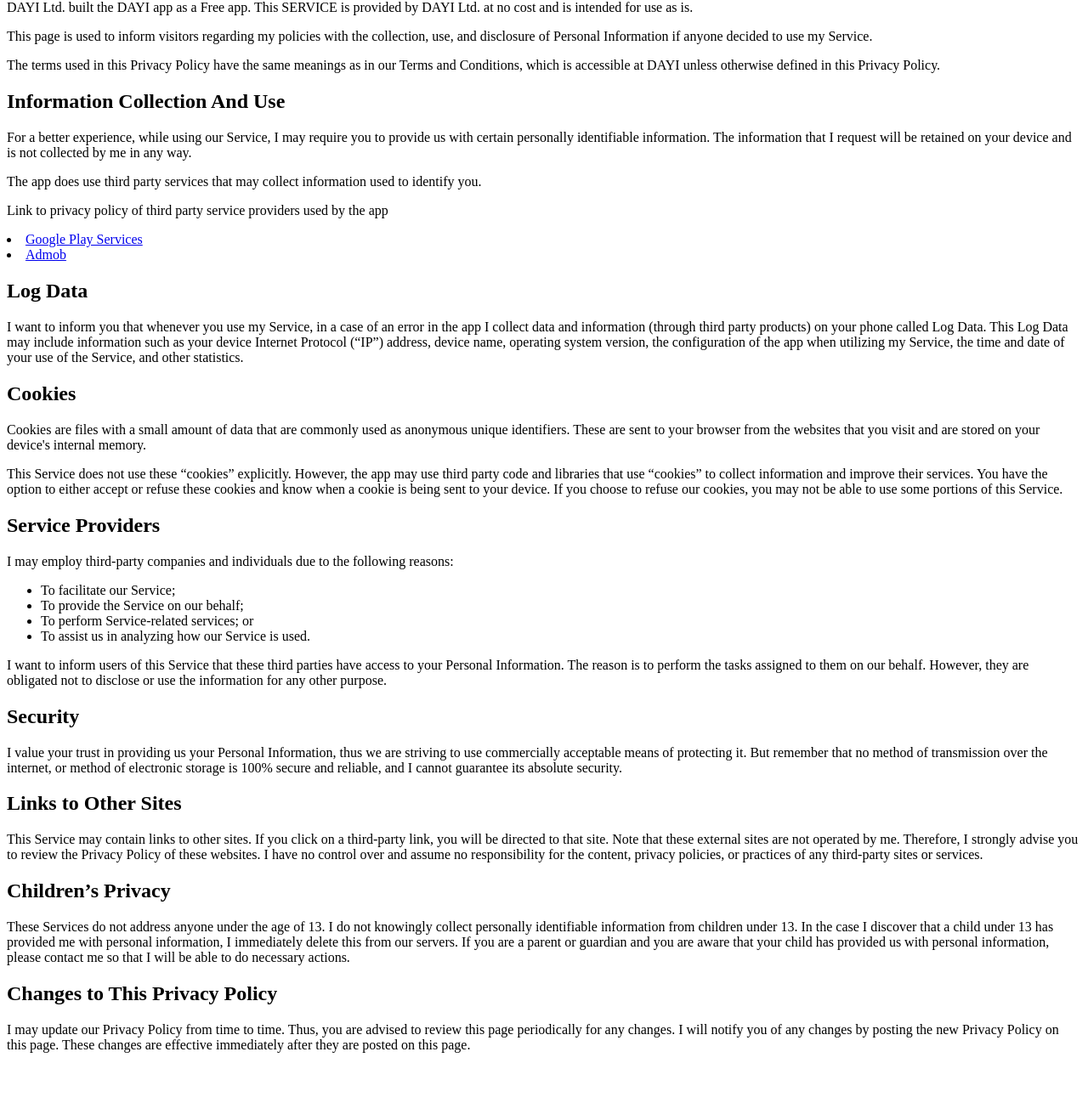
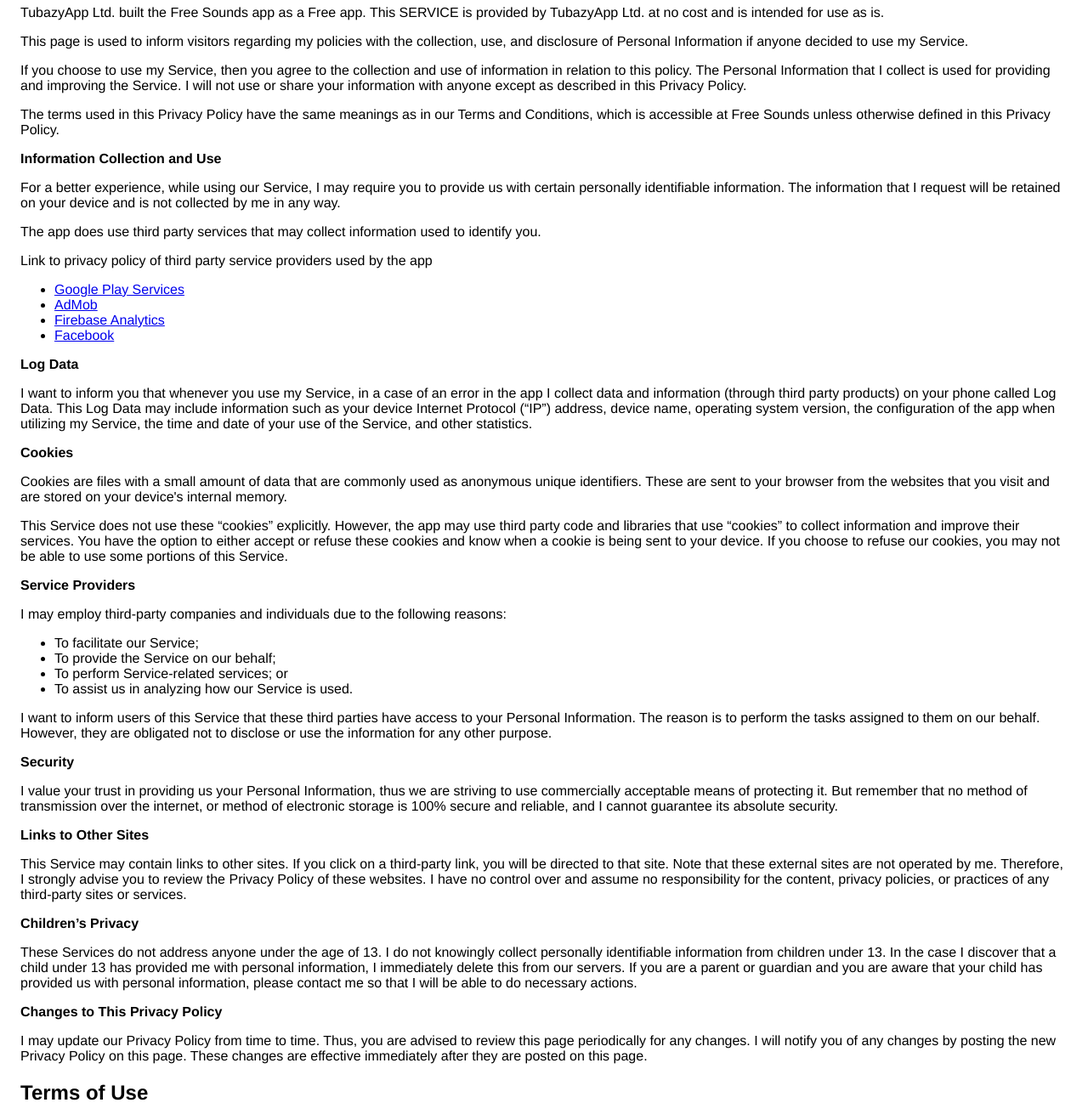
Before and after one commit to legalapps/privacy-policy, a plain HTML site: page index.html in a window 1280 px wide. Shown: the part 66-1377 px from the top of the page at 85% size. Before the commit the page ends 1321 px from the top, so only its background shows below. Drawn offline with Linux system fonts and the light colour scheme.

Commit message:
Update index.html

```diff
--- a/index.html
+++ b/index.html
@@ -1,58 +1,58 @@
-<html>
-  <head>
-    <title>Privacy Policy</title>
-  </head>
-  <body>
-    <h1>Privacy Policy</h1>
+<html><head><meta http-equiv="Content-Type" content="text/html; charset=UTF-8">
 
-    <p>DAYI Ltd. built the DAYI app as a Free app. This SERVICE is provided by DAYI Ltd. at no cost and is intended for use as is.</p>
+      <meta name="viewport" content="width=device-width">
+      <title>Privacy Policy</title>
+      <style> body { font-family: 'Helvetica Neue', Helvetica, Arial, sans-serif; padding:1em; } </style>
+    </head>
+    <body>
+    <h2>Privacy Policy</h2> <p> TubazyApp Ltd. built the Free Sounds app as a Free app. This SERVICE is provided by
+                   TubazyApp Ltd. at no cost and is intended for use as is.
+                  </p> <p>This page is used to inform visitors regarding my policies with the collection, use, and disclosure
+                    of Personal Information if anyone decided to use my Service.
+                  </p> <p>If you choose to use my Service, then you agree to the collection and use of information in
+                    relation to this policy. The Personal Information that I collect is used for providing and improving
+                    the Service. I will not use or share your information with anyone except as described
+                    in this Privacy Policy.
+                  </p> <p>The terms used in this Privacy Policy have the same meanings as in our Terms and Conditions, which is
+                    accessible at Free Sounds unless otherwise defined in this Privacy Policy.
+                  </p> <p><strong>Information Collection and Use</strong></p> <p>For a better experience, while using our Service, I may require you to provide us with certain
+                    personally identifiable information. The information that I request will be retained on your device and is not collected by me in any way.
+                  </p> <p>The app does use third party services that may collect information used to identify you.</p> <div><p>Link to privacy policy of third party service providers used by the app</p> <ul><li><a href="https://www.google.com/policies/privacy/" target="_blank">Google Play Services</a></li><li><a href="https://support.google.com/admob/answer/6128543?hl=en" target="_blank">AdMob</a></li><li><a href="https://firebase.google.com/policies/analytics" target="_blank">Firebase Analytics</a></li><li><a href="https://www.facebook.com/about/privacy" target="_blank">Facebook</a></li><!----><!----><!----><!----><!----></ul></div> <p><strong>Log Data</strong></p> <p> I want to inform you that whenever you use my Service, in a case of
+                    an error in the app I collect data and information (through third party products) on your phone
+                    called Log Data. This Log Data may include information such as your device Internet Protocol (“IP”) address,
+                    device name, operating system version, the configuration of the app when utilizing my Service,
+                    the time and date of your use of the Service, and other statistics.
+                  </p> <p><strong>Cookies</strong></p> <p>Cookies are files with a small amount of data that are commonly used as anonymous unique identifiers.
+                    These are sent to your browser from the websites that you visit and are stored on your device's internal
+                    memory.
+                  </p> <p>This Service does not use these “cookies” explicitly. However, the app may use third party code and
+                    libraries that use “cookies” to collect information and improve their services. You have the option to
+                    either accept or refuse these cookies and know when a cookie is being sent to your device. If you choose
+                    to refuse our cookies, you may not be able to use some portions of this Service.
+                  </p> <p><strong>Service Providers</strong></p> <p> I may employ third-party companies and individuals due to the following reasons:</p> <ul><li>To facilitate our Service;</li> <li>To provide the Service on our behalf;</li> <li>To perform Service-related services; or</li> <li>To assist us in analyzing how our Service is used.</li></ul> <p> I want to inform users of this Service that these third parties have access to
+                    your Personal Information. The reason is to perform the tasks assigned to them on our behalf. However,
+                    they are obligated not to disclose or use the information for any other purpose.
+                  </p> <p><strong>Security</strong></p> <p> I value your trust in providing us your Personal Information, thus we are striving
+                    to use commercially acceptable means of protecting it. But remember that no method of transmission over
+                    the internet, or method of electronic storage is 100% secure and reliable, and I cannot guarantee
+                    its absolute security.
+                  </p> <p><strong>Links to Other Sites</strong></p> <p>This Service may contain links to other sites. If you click on a third-party link, you will be directed
+                    to that site. Note that these external sites are not operated by me. Therefore, I strongly
+                    advise you to review the Privacy Policy of these websites. I have no control over
+                    and assume no responsibility for the content, privacy policies, or practices of any third-party sites
+                    or services.
+                  </p> <p><strong>Children’s Privacy</strong></p> <p>These Services do not address anyone under the age of 13. I do not knowingly collect
+                    personally identifiable information from children under 13. In the case I discover that a child
+                    under 13 has provided me with personal information, I immediately delete this from
+                    our servers. If you are a parent or guardian and you are aware that your child has provided us with personal
+                    information, please contact me so that I will be able to do necessary actions.
+                  </p> <p><strong>Changes to This Privacy Policy</strong></p> <p> I may update our Privacy Policy from time to time. Thus, you are advised to review
+                    this page periodically for any changes. I will notify you of any changes by posting
+                    the new Privacy Policy on this page. These changes are effective immediately after they are posted on
+                    this page.
+                  </p>
 
-    <p>This page is used to inform visitors regarding my policies with the collection, use, and disclosure of Personal Information if anyone decided to use my Service.</p>
-
-    <p>The terms used in this Privacy Policy have the same meanings as in our Terms and Conditions, which is accessible at DAYI unless otherwise defined in this Privacy Policy.</p>
-
-
-    <h2>Information Collection And Use</h2>
-
-    <p>For a better experience, while using our Service, I may require you to provide us with certain personally identifiable information. The information that I request will be retained on your device and is not collected by me in any way.</p>
-    <p>The app does use third party services that may collect information used to identify you.</p>
-    <p>Link to privacy policy of third party service providers used by the app</p
-
-    <ul>
-
-      <li><a href="https://policies.google.com/privacy">Google Play Services</a></li>
-      <li><a href="https://support.google.com/admob/answer/6128543?hl=en">Admob</a></li>
-    </ul>
-
-  <h2>Log Data</h2>
-  <p>I want to inform you that whenever you use my Service, in a case of an error in the app I collect data and information (through third party products) on your phone called Log Data. This Log Data may include information such as your device Internet Protocol (“IP”) address, device name, operating system version, the configuration of the app when utilizing my Service, the time and date of your use of the Service, and other statistics.</p>
-
-
-
-  <h2>Cookies</h2>
-  <p>Cookies are files with a small amount of data that are commonly used as anonymous unique identifiers. These are sent to your browser from the websites that you visit and are stored on your device's internal memory.</p>
-  <p>This Service does not use these “cookies” explicitly. However, the app may use third party code and libraries that use “cookies” to collect information and improve their services. You have the option to either accept or refuse these cookies and know when a cookie is being sent to your device. If you choose to refuse our cookies, you may not be able to use some portions of this Service.</p>
-
-  <h2>Service Providers</h2>
-  <p>I may employ third-party companies and individuals due to the following reasons:</p>
-  <ul>
-    <li>To facilitate our Service;</li>
-    <li>To provide the Service on our behalf;</li>
-    <li>To perform Service-related services; or</li>
-    <li>To assist us in analyzing how our Service is used.</li>
-  </ul>
-  <p>I want to inform users of this Service that these third parties have access to your Personal Information. The reason is to perform the tasks assigned to them on our behalf. However, they are obligated not to disclose or use the information for any other purpose.</p>
-
-  <h2>Security</h2>
-  <p>I value your trust in providing us your Personal Information, thus we are striving to use commercially acceptable means of protecting it. But remember that no method of transmission over the internet, or method of electronic storage is 100% secure and reliable, and I cannot guarantee its absolute security.</p>
-
-  <h2>Links to Other Sites</h2>
-  <p>This Service may contain links to other sites. If you click on a third-party link, you will be directed to that site. Note that these external sites are not operated by me. Therefore, I strongly advise you to review the Privacy Policy of these websites. I have no control over and assume no responsibility for the content, privacy policies, or practices of any third-party sites or services.</p>
-
-  <h2>Children’s Privacy</h2>
-  <p>These Services do not address anyone under the age of 13. I do not knowingly collect personally identifiable information from children under 13. In the case I discover that a child under 13 has provided me with personal information, I immediately delete this from our servers. If you are a parent or guardian and you are aware that your child has provided us with personal information, please contact me so that I will be able to do necessary actions.</p>
-
-  <h2>Changes to This Privacy Policy</h2>
-  <p>I may update our Privacy Policy from time to time. Thus, you are advised to review this page periodically for any changes. I will notify you of any changes by posting the new Privacy Policy on this page. These changes are effective immediately after they are posted on this page.</p>
-  </body>
-</html>
+     <h2>Terms of Use</h2>
+    <p>This application "Tubazy Ltd." is a product. We do not offer any copyrighted music downloads. ONLY FOR NON-COMMERCIAL USE.
+    </p>
+      </body></html>
```
